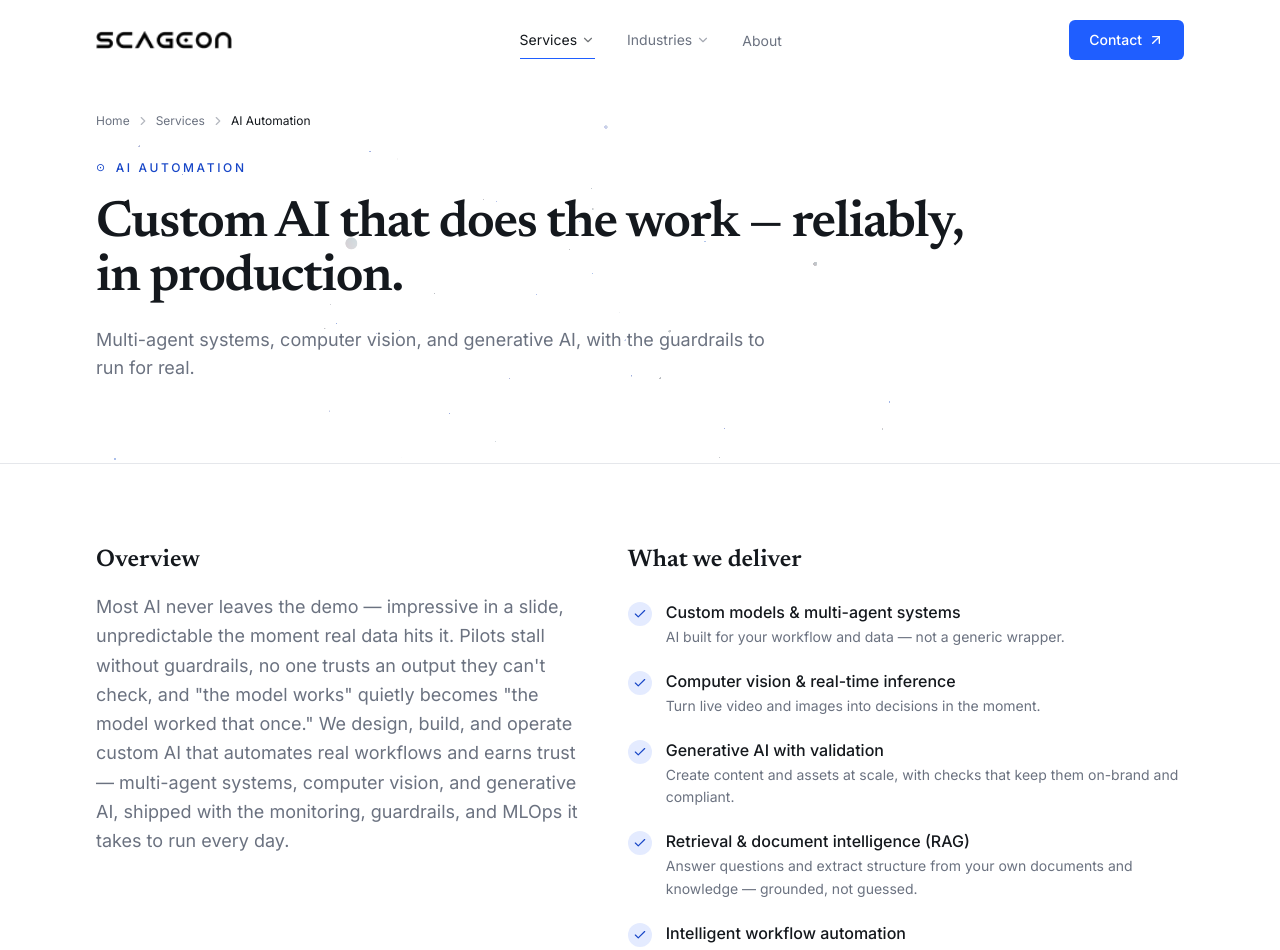
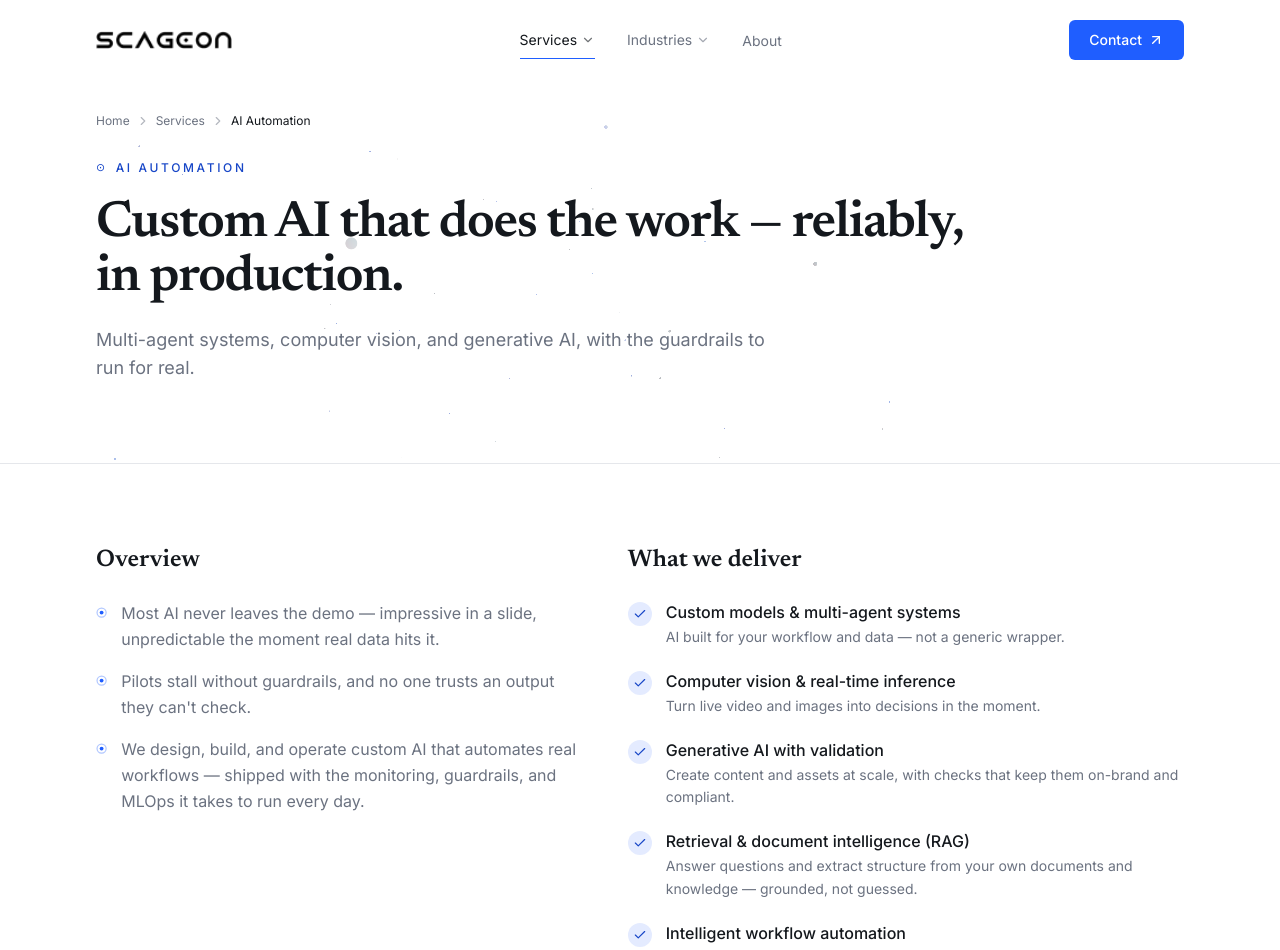
Before and after one commit to svinod-scageon/scageon-website, a Next.js app: page /services/ai-automation in a window 1280 px wide. Shown: the top 950 px of the page. Built offline with nearby package versions, Linux system fonts and the light colour scheme.

Commit message:
Change content of services page.

```diff
--- a/src/app/industries/[slug]/page.tsx
+++ b/src/app/industries/[slug]/page.tsx
@@ -6,6 +6,7 @@ import PageHero from "@/components/sections/PageHero";
 import Container from "@/components/ui/Container";
 import Reveal from "@/components/motion/Reveal";
 import SolutionCard from "@/components/sections/SolutionCard";
+import BulletMark from "@/components/ui/BulletMark";
 import CtaBand from "@/components/sections/CtaBand";
 import { industries, getIndustry } from "@/content/industries";
 import { getCaseStudy } from "@/content/caseStudies";
@@ -114,9 +115,7 @@ export default async function IndustryDetailPage({
                     className="group flex items-center justify-between gap-3 rounded-2xl border border-border bg-bg px-5 py-4 transition-colors hover:border-accent/50"
                   >
                     <span className="flex items-center gap-3 text-text">
-                      <span aria-hidden className="text-accent">
-                        ⊙
-                      </span>
+                      <BulletMark className="mt-0 text-accent" />
                       {o.text}
                     </span>
                     <ArrowUpRight className="h-4 w-4 shrink-0 text-accent-strong opacity-0 transition-opacity group-hover:opacity-100" />
--- a/src/app/page.tsx
+++ b/src/app/page.tsx
@@ -12,8 +12,8 @@ export default function Home() {
       <IndustriesPreview />
       <ProofStats />
       <CtaBand
-        title="Ready to put your data to work?"
-        body="Tell us the outcome you're chasing — we'll show you the fastest credible path with AI and data."
+        title="Let's put your data to work."
+        body="Tell us the outcome you need. We'll show you the fastest credible path there."
       />
     </>
   );
--- a/src/app/services/[slug]/page.tsx
+++ b/src/app/services/[slug]/page.tsx
@@ -6,6 +6,7 @@ import PageHero from "@/components/sections/PageHero";
 import Container from "@/components/ui/Container";
 import Reveal from "@/components/motion/Reveal";
 import Chips from "@/components/ui/Chips";
+import BulletMark from "@/components/ui/BulletMark";
 import SpotlightCard from "@/components/reactbits/SpotlightCard";
 import CtaBand from "@/components/sections/CtaBand";
 import { services, getService } from "@/content/services";
@@ -63,9 +64,14 @@ export default async function ServiceDetailPage({
             <h2 className="font-[family-name:var(--font-newsreader)] text-2xl font-semibold text-text">
               Overview
             </h2>
-            <p className="mt-4 text-lg leading-relaxed text-muted">
-              {service.overview}
-            </p>
+            <ul className="mt-6 space-y-4">
+              {service.overview.map((point) => (
+                <li key={point} className="flex items-start gap-3.5">
+                  <BulletMark className="text-accent" />
+                  <p className="leading-relaxed text-muted">{point}</p>
+                </li>
+              ))}
+            </ul>
           </Reveal>
 
           <Reveal delay={0.08}>
--- a/src/app/services/page.tsx
+++ b/src/app/services/page.tsx
@@ -11,7 +11,7 @@ import { publishedServices } from "@/content/services";
 export const metadata: Metadata = {
   title: "Services",
   description:
-    "Data & Analytics, AI Automation, and Product Engineering — the three ways Scageon moves mid-market enterprises forward.",
+    "Data Engineering, Data Analytics, Software Engineering, AI Automation, and Cloud — the five disciplines Scageon builds on for mid-market enterprises.",
 };
 
 export default function ServicesPage() {
@@ -22,7 +22,7 @@ export default function ServicesPage() {
       <PageHero
         eyebrow="Services"
         title="What we do — and how it compounds."
-        sub="Five capabilities that stand alone or work together — from the data layer to production AI, the software, and the cloud it runs on."
+        sub="From the data layer to production AI, and the software and cloud that carry it — each engineered to the same standard."
         crumbs={[{ label: "Home", href: "/" }, { label: "Services" }]}
       />
 
@@ -43,7 +43,7 @@ export default function ServicesPage() {
                       {s.name}
                     </h2>
                     <p className="mt-3 flex-1 text-sm leading-relaxed text-muted">
-                      {s.overview}
+                      {s.sub}
                     </p>
                     <span className="mt-6 inline-flex items-center gap-1 text-sm font-medium text-accent-strong">
                       Explore {s.name}
--- a/src/components/sections/Hero.tsx
+++ b/src/components/sections/Hero.tsx
@@ -38,7 +38,7 @@ export default function Hero() {
             {...rise(0.06)}
             className="mt-6 font-[family-name:var(--font-newsreader)] text-display font-semibold text-text"
           >
-            We build the data and AI systems that move your business forward.
+            We build the data and AI systems enterprises run on.
           </motion.h1>
 
           <motion.p
--- a/src/components/sections/IndustriesPreview.tsx
+++ b/src/components/sections/IndustriesPreview.tsx
@@ -14,7 +14,7 @@ export default function IndustriesPreview() {
         <SectionHeading
           eyebrow="Where we do it"
           title="Built for the industries that can't afford to get it wrong."
-          intro="Compliance-critical, mission-critical, real-time. Explore how we work in each."
+          intro="Compliance-critical, real-time, and unforgiving of downtime."
         />
 
         <div className="mt-12 grid gap-4 sm:grid-cols-2 lg:grid-cols-3">
--- a/src/components/sections/ProofStats.tsx
+++ b/src/components/sections/ProofStats.tsx
@@ -5,7 +5,7 @@ import CountUp from "@/components/reactbits/CountUp";
 const stats = [
   { to: 50, suffix: "+", label: "Projects delivered" },
   { to: 6, suffix: "", label: "Industries served" },
-  { to: 3, suffix: "", label: "Core service lines" },
+  { to: 5, suffix: "", label: "Service lines" },
   { to: 100, suffix: "%", label: "Compliance-first delivery" },
 ];
 
--- a/src/components/sections/ServicesPreview.tsx
+++ b/src/components/sections/ServicesPreview.tsx
@@ -14,8 +14,8 @@ export default function ServicesPreview() {
       <Container className="py-20 sm:py-28">
         <SectionHeading
           eyebrow="What we do"
-          title="Five ways we move the needle."
-          intro="From the data layer to production AI, the software, and the cloud it runs on — each capability stands alone or works together."
+          title="Five disciplines. One engineering standard."
+          intro="From the data layer to production AI — and the software and cloud it all runs on. Each stands alone, or works as one."
         />
 
         <div className="mt-12 grid gap-5 sm:grid-cols-2 lg:grid-cols-3">
--- /dev/null
+++ b/src/components/ui/BulletMark.tsx
@@ -0,0 +1,27 @@
+import { cn } from "@/lib/utils";
+
+/**
+ * The Scageon aperture mark — the logo's ring-and-dot, used as the list bullet.
+ * Drawn as SVG (rather than the ⊙ glyph) so it stays crisp and aligns predictably
+ * across fonts and platforms.
+ */
+export default function BulletMark({ className }: { className?: string }) {
+  return (
+    <svg
+      viewBox="0 0 16 16"
+      aria-hidden
+      className={cn("mt-[0.45em] h-[0.7em] w-[0.7em] shrink-0", className)}
+    >
+      <circle
+        cx="8"
+        cy="8"
+        r="6.5"
+        fill="none"
+        stroke="currentColor"
+        strokeWidth="1.75"
+        opacity="0.35"
+      />
+      <circle cx="8" cy="8" r="2.75" fill="currentColor" />
+    </svg>
+  );
+}
--- a/src/content/services.ts
+++ b/src/content/services.ts
@@ -5,9 +5,12 @@ export const services: Service[] = [
     slug: "data-engineering",
     name: "Data Engineering",
     headline: "The data foundation everything else runs on.",
-    sub: "We build the pipelines, warehouses, and lakehouses that turn scattered sources into one reliable, governed layer.",
-    overview:
-      "Analytics and AI are only as good as the data beneath them. Most teams lose weeks to brittle exports, metrics that don't agree, and pipelines no one trusts — and every new dashboard or model just inherits the mess. We design and build the ingestion, modeling, and governance layer that turns scattered sources into one dependable, well-governed foundation, so everything downstream is faster to build and safe to trust.",
+    sub: "Pipelines, warehouses, and lakehouses that turn scattered sources into one governed, reliable layer.",
+    overview: [
+      "Analytics and AI are only as good as the data beneath them.",
+      "Most teams lose weeks to brittle exports, metrics that disagree, and pipelines no one trusts — and every new dashboard inherits the mess.",
+      "We build the ingestion, modeling, and governance layer that makes everything downstream faster to build and safe to trust.",
+    ],
     deliver: [
       {
         title: "Real-time & batch pipelines",
@@ -35,7 +38,7 @@ export const services: Service[] = [
       },
     ],
     howWeWork:
-      "Governance-first: we build security, lineage, quality, and access control in from day one — and meet your stack where it is instead of forcing a rebuild.",
+      "Governance-first. Security, lineage, quality, and access control go in from day one — and we meet your stack where it is instead of forcing a rebuild.",
     approach: [
       { title: "Discover & map", desc: "We inventory every source, owner, and definition — and agree what each metric actually means — before writing a line of pipeline." },
       { title: "Model for use", desc: "We design the warehouse or lakehouse around the questions you'll actually ask, not the shape of the source systems." },
@@ -84,8 +87,11 @@ export const services: Service[] = [
     name: "Data Analytics",
     headline: "Data turned into decisions people actually make.",
     sub: "Live dashboards, revenue intelligence, and self-serve analytics — built on data your teams can trust.",
-    overview:
-      "Everyone claims to be \"data-driven\" — yet the meeting still opens with an argument about whose number is right. Reports go stale the moment they're exported, dashboards multiply faster than anyone can trust them, and the questions that matter sit in a queue. We build the living analytics layer — a governed metric model, dashboards, and real-time intelligence — that gives every team one agreed picture and the confidence to act on it now, not next quarter.",
+    overview: [
+      "Everyone claims to be data-driven — yet the meeting still opens with an argument about whose number is right.",
+      "Reports go stale on export, dashboards multiply faster than anyone can trust them, and the questions that matter sit in a queue.",
+      "We build the governed metric model, dashboards, and real-time intelligence that give every team one agreed picture — and the confidence to act on it now.",
+    ],
     deliver: [
       {
         title: "Executive & operational dashboards",
@@ -159,8 +165,11 @@ export const services: Service[] = [
     name: "Software Engineering",
     headline: "The software your business runs on — built and modernized.",
     sub: "From new products to zero-downtime migrations. Secure, tested, and built to scale.",
-    overview:
-      "Every business becomes a software business — and every software system eventually becomes the thing slowing it down. Roadmaps stall behind fragile code, a risky migration keeps getting postponed, and \"we'll add tests later\" never arrives. We take software from architecture to production and keep it healthy: shipping new platforms and modernizing legacy ones without disrupting live operations — secure by design, covered by tests, and built to scale with you.",
+    overview: [
+      "Every business becomes a software business — and every system eventually becomes the thing slowing it down.",
+      "Roadmaps stall behind fragile code, a risky migration keeps getting postponed, and \"we'll add tests later\" never arrives.",
+      "We take software from architecture to production and keep it healthy — new platforms and legacy modernization alike, without disrupting live operations.",
+    ],
     deliver: [
       {
         title: "Full-stack product & platform builds",
@@ -188,7 +197,7 @@ export const services: Service[] = [
       },
     ],
     howWeWork:
-      "We de-risk change: run old and new systems in parallel, gate every release with automated checks, and keep a complete audit trail so nothing ships unseen.",
+      "We de-risk change. Old and new run in parallel, every release is gated by automated checks, and a complete audit trail means nothing ships unseen.",
     approach: [
       { title: "Architect for change", desc: "We design for the next three years — clear boundaries, documented decisions — not just the next sprint." },
       { title: "Run in parallel", desc: "New systems prove themselves alongside the old, so cutover is a switch, not a leap of faith." },
@@ -233,8 +242,11 @@ export const services: Service[] = [
     name: "AI Automation",
     headline: "Custom AI that does the work — reliably, in production.",
     sub: "Multi-agent systems, computer vision, and generative AI, with the guardrails to run for real.",
-    overview:
-      "Most AI never leaves the demo — impressive in a slide, unpredictable the moment real data hits it. Pilots stall without guardrails, no one trusts an output they can't check, and \"the model works\" quietly becomes \"the model worked that once.\" We design, build, and operate custom AI that automates real workflows and earns trust — multi-agent systems, computer vision, and generative AI, shipped with the monitoring, guardrails, and MLOps it takes to run every day.",
+    overview: [
+      "Most AI never leaves the demo — impressive in a slide, unpredictable the moment real data hits it.",
+      "Pilots stall without guardrails, and no one trusts an output they can't check.",
+      "We design, build, and operate custom AI that automates real workflows — shipped with the monitoring, guardrails, and MLOps it takes to run every day.",
+    ],
     deliver: [
       {
         title: "Custom models & multi-agent systems",
@@ -262,7 +274,7 @@ export const services: Service[] = [
       },
     ],
     howWeWork:
-      "Outcome-first and compliance-ready: we set the acceptance bar, keep humans in the loop where judgment matters, and instrument every model for accuracy, drift, and cost.",
+      "Outcome-first and compliance-ready. We set the acceptance bar, keep humans in the loop where judgment matters, and instrument every model for accuracy, drift, and cost.",
     approach: [
       { title: "Anchor to the metric", desc: "We start from the business outcome and the acceptance bar, then choose the simplest model that clears it." },
       { title: "Keep humans in the loop", desc: "Safeguards, approvals, and confidence thresholds wherever judgment matters." },
@@ -312,8 +324,11 @@ export const services: Service[] = [
     name: "Cloud",
     headline: "Cloud that's secure, scalable, and calm.",
     sub: "Architecture, migration, and DevOps across AWS, Azure, and GCP — engineered for uptime and compliance.",
-    overview:
-      "Cloud should be an advantage, not an on-call headache. Bills creep, environments drift, a \"quick\" migration turns into months, and every incident is a fire drill because nothing's reproducible. We design, migrate, and operate infrastructure as code that scales with demand, holds up to audit, and stays quiet — so your team ships features instead of fighting fires.",
+    overview: [
+      "Cloud should be an advantage, not an on-call headache.",
+      "Bills creep, environments drift, a \"quick\" migration turns into months, and every incident is a fire drill because nothing is reproducible.",
+      "We design, migrate, and operate infrastructure as code that scales with demand, holds up to audit, and stays quiet.",
+    ],
     deliver: [
       {
         title: "Architecture & migration",
--- a/src/content/site.ts
+++ b/src/content/site.ts
@@ -3,7 +3,7 @@ export const site = {
   legalName: "Scageon Technologies Private Limited",
   tagline: "Enabling an AI-Powered Future",
   description:
-    "Data & AI solutions for mid-market enterprises — from real-time data platforms to production-grade AI automation and product engineering.",
+    "Data and AI for mid-market enterprises — data platforms, production AI, software, and cloud, engineered for regulated, mission-critical environments.",
   url: "https://www.scageon.com",
   email: "parag.agarwal@scageon.com",
   phone: "+91 9956953666",
--- a/src/content/types.ts
+++ b/src/content/types.ts
@@ -49,7 +49,7 @@ export type Service = {
   name: string;
   headline: string;
   sub: string;
-  overview: string;
+  overview: string[]; // scannable bullets, not prose
   deliver: Deliverable[]; // feature → benefit (FAB)
   howWeWork: string; // lead line for the approach section
   approach: Step[]; // the process, step by step
```
Also changed, not shown: 1 other file (tests, documents, lock files or other folders).
